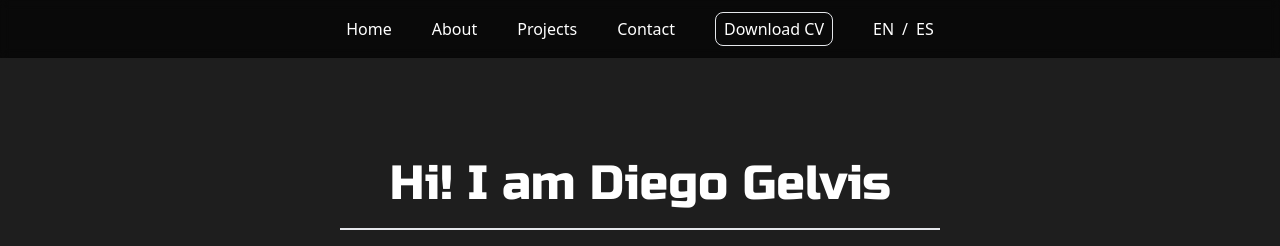
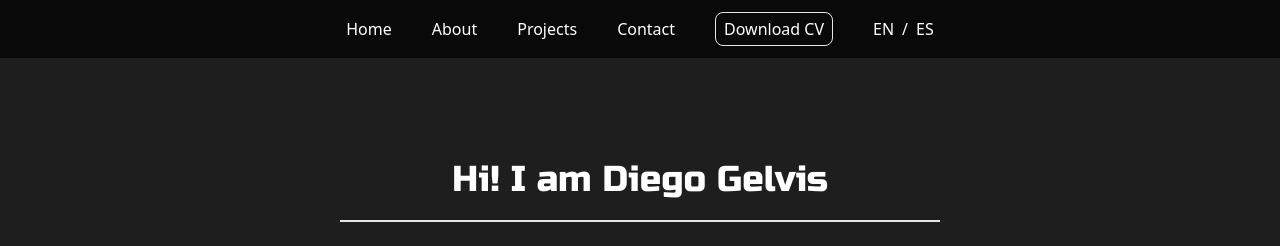
Before and after one commit to MrLechoza/Porfolio-frontend, a React (Vite) app: page / in a window 1280 px wide. Shown: the top 246 px of the page. Built offline with nearby package versions, Linux system fonts and the light colour scheme.

Commit message:
mejora interfaz 1.0

```diff
--- a/src/home.jsx
+++ b/src/home.jsx
@@ -6,7 +6,7 @@ function Home() {
   const { t } = useTranslation();
   return (
     <div id="home" className="pt-20">
-      <h1 className="mt-20 flex justify-center items-center font-russo text-5xl text-white">
+      <h1 className="mt-20 flex justify-center items-center font-russo text-5xl xs:text-4xl text-white">
         {t("home.title")}
       </h1>
       <p className="flex mt-5 border border-b w-[600px] mx-auto items-center" />
--- a/tailwind.config.js
+++ b/tailwind.config.js
@@ -4,7 +4,7 @@ module.exports = {
   theme: {
     extend: {
       screens: {
-        xs: "480px",
+        xs: "400px",
       },
       fontFamily: {
         russo: ['"Russo One"', "sans-serif"],
```
Also changed, not shown: 7 other files (tests, documents, lock files or other folders).
